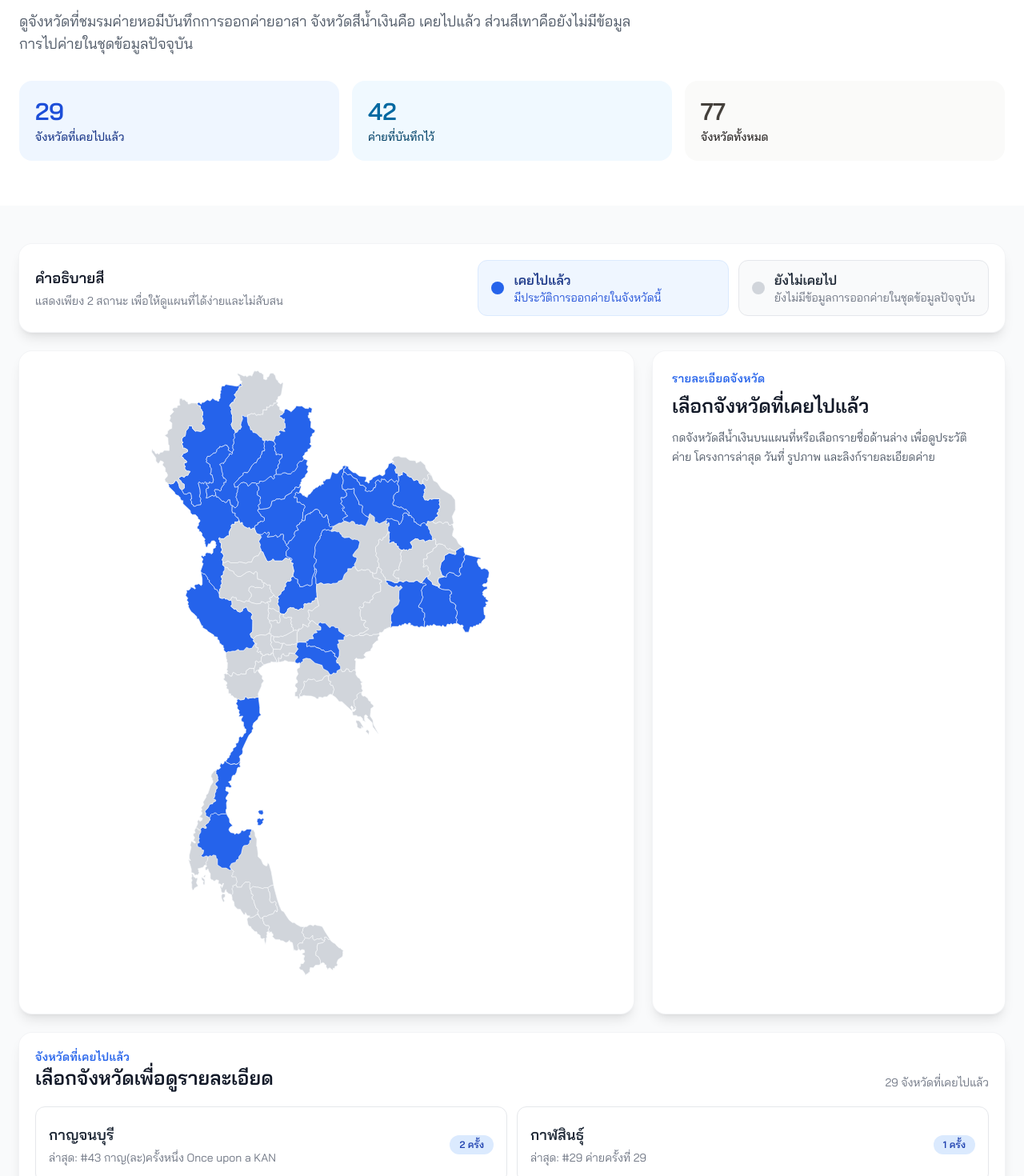
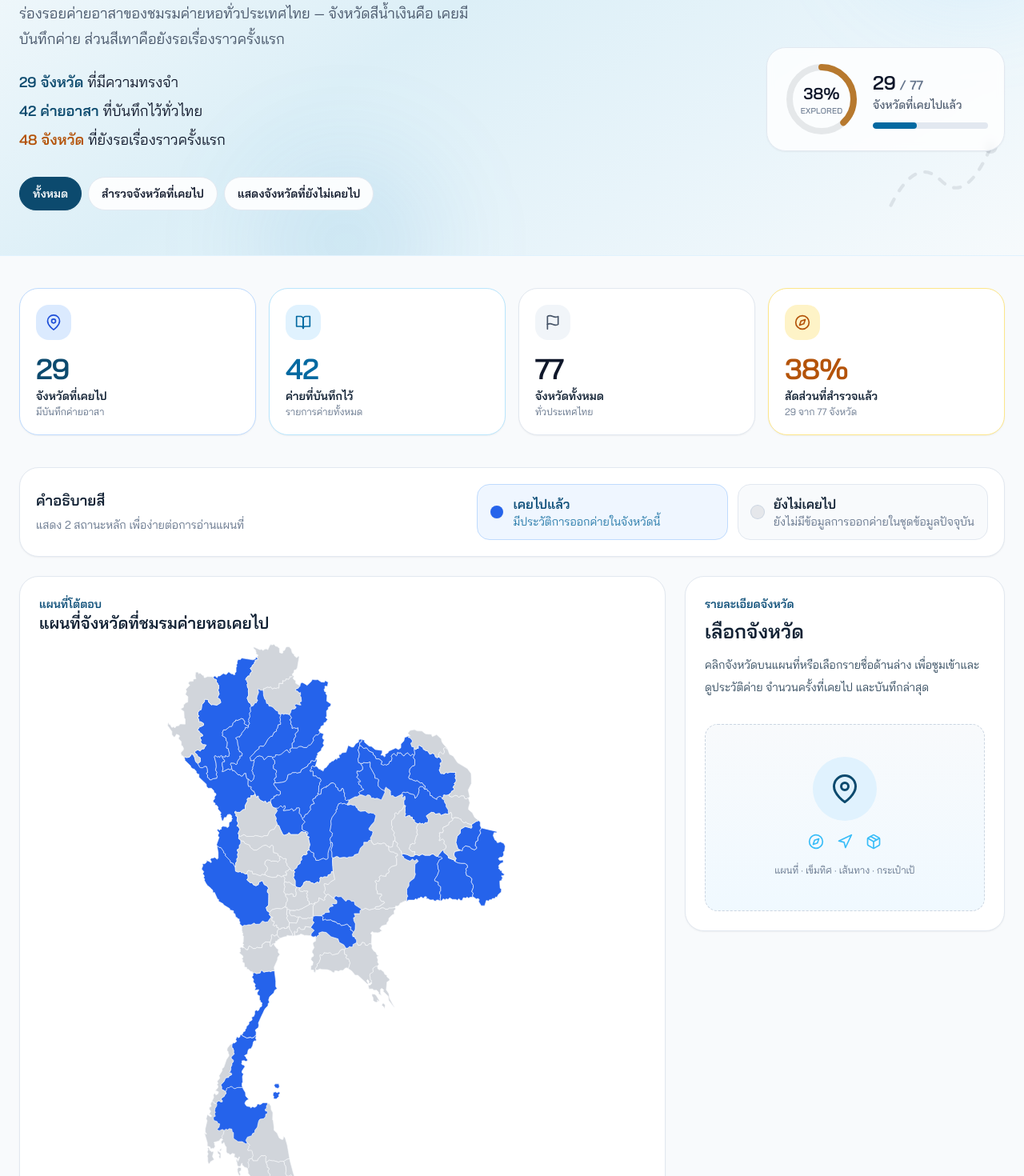
Before and after one commit to KH-Club/KHWebpage, a React (Vite) app: page /map in a window 1280 px wide. Shown: the part 252-1722 px from the top of the page at 80% size. Built offline with nearby package versions, Linux system fonts and the light colour scheme.

Commit message:
feat(map): wire Phase 1 memory map layout
Hero, stats, legend, empty panel, and Kaihor-toned surfaces for /map.

```diff
--- a/src/pages/Mappage/components/ProvinceDetailPanel.tsx
+++ b/src/pages/Mappage/components/ProvinceDetailPanel.tsx
@@ -1,7 +1,16 @@
 import { memo } from "react"
 import { Link } from "react-router-dom"
-import { FiCalendar, FiExternalLink, FiMapPin, FiUsers } from "react-icons/fi"
+import {
+	FiCalendar,
+	FiCompass,
+	FiExternalLink,
+	FiMapPin,
+	FiNavigation,
+	FiPackage,
+	FiUsers,
+} from "react-icons/fi"
 import { LazyImage } from "@/components/ui"
+import { mapRegions } from "../data/campMapData"
 import { ProvinceSummary } from "../types"
 
 interface ProvinceDetailPanelProps {
@@ -15,23 +24,43 @@ export const ProvinceDetailPanel = memo(function ProvinceDetailPanel({
 }: ProvinceDetailPanelProps) {
 	if (!summary) {
 		return (
-			<aside className="rounded-2xl bg-white p-6 shadow-lg ring-1 ring-gray-100">
-				<p className="text-sm font-semibold uppercase tracking-wide text-blue-600">
+			<aside className="flex h-full flex-col rounded-3xl border border-[#E2E8F0] bg-white p-6 shadow-sm">
+				<p className="text-sm font-semibold text-[#0E4F79]">
 					รายละเอียดจังหวัด
 				</p>
-				<h2 className="mt-2 text-2xl font-bold text-gray-900">
-					เลือกจังหวัดที่เคยไปแล้ว
+				<h2 className="mt-2 text-2xl font-bold text-[#102033]">
+					เลือกจังหวัด
 				</h2>
-				<p className="mt-3 text-sm leading-6 text-gray-600">
-					กดจังหวัดสีน้ำเงินบนแผนที่หรือเลือกรายชื่อด้านล่าง เพื่อดูประวัติ ค่าย
-					โครงการล่าสุด วันที่ รูปภาพ และลิงก์รายละเอียดค่าย
+				<p className="mt-3 text-sm leading-7 text-[#334B5F]">
+					คลิกจังหวัดบนแผนที่หรือเลือกรายชื่อด้านล่าง
+					เพื่อซูมเข้าและดูประวัติค่าย จำนวนครั้งที่เคยไป และบันทึกล่าสุด
 				</p>
+
+				<div
+					className="mt-8 flex flex-1 flex-col items-center justify-center rounded-2xl border border-dashed border-slate-300 bg-gradient-to-b from-slate-50 to-sky-50 px-6 py-10 text-center"
+					aria-hidden
+				>
+					<div className="relative mb-4 flex h-20 w-20 items-center justify-center">
+						<span className="absolute inset-0 rounded-full bg-sky-100" />
+						<FiMapPin className="relative h-9 w-9 text-sky-900" />
+					</div>
+					<div className="flex items-center gap-4 text-sky-400">
+						<FiCompass className="h-5 w-5" />
+						<FiNavigation className="h-5 w-5" />
+						<FiPackage className="h-5 w-5" />
+					</div>
+					<p className="mt-4 max-w-[220px] text-xs leading-5 text-slate-500">
+						แผนที่ · เข็มทิศ · เส้นทาง · กระเป๋าเป้
+					</p>
+				</div>
 			</aside>
 		)
 	}
 
+	const regionLabel = mapRegions[summary.region]?.labelTh ?? summary.region
+
 	return (
-		<aside className="overflow-hidden rounded-2xl bg-white shadow-lg ring-1 ring-gray-100">
+		<aside className="overflow-hidden rounded-3xl border border-[#E2E8F0] bg-white shadow-sm">
 			{summary.imageSrc ? (
 				<div className="relative h-52">
 					<LazyImage
@@ -40,14 +69,17 @@ export const ProvinceDetailPanel = memo(function ProvinceDetailPanel({
 						wrapperClassName="absolute inset-0"
 						className="h-full w-full object-cover"
 					/>
-					<div className="absolute inset-0 bg-gradient-to-t from-black/60 to-transparent" />
+					<div className="absolute inset-0 bg-gradient-to-t from-[#082A3D]/80 via-[#082A3D]/30 to-transparent" />
 					<div className="absolute inset-x-4 bottom-4">
-						<span className="inline-flex rounded-full bg-blue-600 px-3 py-1 text-xs font-semibold text-white shadow">
+						<span className="inline-flex rounded-full bg-[#2478A8] px-3 py-1 text-xs font-semibold text-white shadow">
 							เคยไปแล้ว
 						</span>
 						<h2 className="mt-2 text-3xl font-bold text-white">
 							{summary.provinceName}
 						</h2>
+						<p className="mt-1 text-sm font-medium text-white/85">
+							{regionLabel} · {summary.visitCount} ครั้ง
+						</p>
 					</div>
 				</div>
 			) : null}
@@ -55,35 +87,35 @@ export const ProvinceDetailPanel = memo(function ProvinceDetailPanel({
 			<div className="space-y-5 p-6">
 				<div className="flex items-start justify-between gap-4">
 					<div>
-						<p className="text-sm font-semibold uppercase tracking-wide text-blue-600">
+						<p className="text-sm font-semibold text-[#0E4F79]">
 							บันทึกไว้ {summary.visitCount} ครั้ง
 						</p>
-						<h3 className="mt-1 text-xl font-bold text-gray-900">
+						<h3 className="mt-1 text-xl font-bold text-[#102033]">
 							ล่าสุด: {summary.latestVisit.name}
 						</h3>
 					</div>
 					<button
 						type="button"
 						onClick={onClearSelection}
-						className="rounded-full px-3 py-1 text-sm font-semibold text-gray-500 transition hover:bg-gray-100 hover:text-gray-900 focus:outline-none focus:ring-2 focus:ring-blue-500"
+						className="rounded-full px-3 py-1 text-sm font-semibold text-[#64748B] transition hover:bg-[#F1F5F9] hover:text-[#102033] focus:outline-none focus-visible:ring-2 focus-visible:ring-[#2478A8]"
 					>
 						ล้างการเลือก
 					</button>
 				</div>
 
-				<p className="text-sm leading-6 text-gray-600">{summary.description}</p>
+				<p className="text-sm leading-7 text-[#334B5F]">{summary.description}</p>
 
-				<div className="space-y-3 text-sm text-gray-700">
+				<div className="space-y-3 text-sm text-[#334B5F]">
 					<div className="flex gap-3">
-						<FiCalendar className="mt-0.5 h-4 w-4 shrink-0 text-blue-600" />
+						<FiCalendar className="mt-0.5 h-4 w-4 shrink-0 text-[#2478A8]" />
 						<span>{summary.latestVisit.date}</span>
 					</div>
 					<div className="flex gap-3">
-						<FiMapPin className="mt-0.5 h-4 w-4 shrink-0 text-blue-600" />
+						<FiMapPin className="mt-0.5 h-4 w-4 shrink-0 text-[#2478A8]" />
 						<span>{summary.latestVisit.location}</span>
 					</div>
 					<div className="flex gap-3">
-						<FiUsers className="mt-0.5 h-4 w-4 shrink-0 text-blue-600" />
+						<FiUsers className="mt-0.5 h-4 w-4 shrink-0 text-[#2478A8]" />
 						<span>{summary.latestVisit.director}</span>
 					</div>
 				</div>
@@ -91,7 +123,7 @@ export const ProvinceDetailPanel = memo(function ProvinceDetailPanel({
 				{summary.latestVisit.detailHref ? (
 					<Link
 						to={summary.latestVisit.detailHref}
-						className="inline-flex items-center gap-2 rounded-lg bg-blue-600 px-4 py-2 text-sm font-semibold text-white transition hover:bg-blue-700 focus:outline-none focus:ring-2 focus:ring-blue-500 focus:ring-offset-2"
+						className="inline-flex items-center gap-2 rounded-xl bg-[#0E4F79] px-4 py-2.5 text-sm font-semibold text-white transition hover:bg-[#082A3D] focus:outline-none focus-visible:ring-2 focus-visible:ring-[#2478A8] focus-visible:ring-offset-2"
 					>
 						ดูรายละเอียดค่ายล่าสุด
 						<FiExternalLink className="h-4 w-4" />
@@ -99,7 +131,7 @@ export const ProvinceDetailPanel = memo(function ProvinceDetailPanel({
 				) : null}
 
 				<div>
-					<h4 className="text-sm font-semibold text-gray-900">
+					<h4 className="text-sm font-semibold text-[#102033]">
 						ค่ายที่บันทึกไว้ในจังหวัดนี้
 					</h4>
 					<ul className="mt-3 space-y-2">
@@ -108,17 +140,17 @@ export const ProvinceDetailPanel = memo(function ProvinceDetailPanel({
 								{visit.detailHref ? (
 									<Link
 										to={visit.detailHref}
-										className="flex items-center justify-between gap-3 rounded-lg border border-gray-200 px-3 py-2 text-sm transition hover:border-blue-300 hover:bg-blue-50 focus:outline-none focus:ring-2 focus:ring-blue-500"
+										className="flex items-center justify-between gap-3 rounded-xl border border-[#E2E8F0] px-3 py-2.5 text-sm transition hover:border-[#93C5FD] hover:bg-[#EFF6FF] focus:outline-none focus-visible:ring-2 focus-visible:ring-[#2478A8]"
 									>
-										<span className="font-medium text-gray-800">
+										<span className="font-medium text-[#102033]">
 											{visit.name}
 										</span>
-										<span className="shrink-0 text-gray-500">
+										<span className="shrink-0 tabular-nums text-[#64748B]">
 											#{visit.campID}
 										</span>
 									</Link>
 								) : (
-									<span className="block rounded-lg border border-gray-200 px-3 py-2 text-sm text-gray-700">
+									<span className="block rounded-xl border border-[#E2E8F0] px-3 py-2.5 text-sm text-[#334B5F]">
 										{visit.name}
 									</span>
 								)}
--- a/src/pages/Mappage/components/ThailandProvinceMap.tsx
+++ b/src/pages/Mappage/components/ThailandProvinceMap.tsx
@@ -35,11 +35,19 @@ export const ThailandProvinceMap = memo(function ThailandProvinceMap({
 			role="region"
 			aria-labelledby="thailand-map-title"
 			aria-describedby="thailand-map-desc"
-			className="rounded-2xl bg-white p-4 shadow-lg ring-1 ring-gray-100 sm:p-6"
+			className="rounded-3xl border border-[#E2E8F0] bg-white p-4 shadow-sm sm:p-6"
 		>
-			<h2 id="thailand-map-title" className="sr-only">
-				แผนที่จังหวัดที่ชมรมค่ายหอเคยไป
-			</h2>
+			<div className="mb-3 flex flex-col gap-1 sm:flex-row sm:items-end sm:justify-between">
+				<div>
+					<p className="text-sm font-semibold text-[#0E4F79]">แผนที่โต้ตอบ</p>
+					<h2
+						id="thailand-map-title"
+						className="text-lg font-bold text-[#102033] sm:text-xl"
+					>
+						แผนที่จังหวัดที่ชมรมค่ายหอเคยไป
+					</h2>
+				</div>
+			</div>
 			<p id="thailand-map-desc" className="sr-only">
 				แผนที่ประเทศไทยแบบโต้ตอบ
 				จังหวัดสีน้ำเงินคือจังหวัดที่เคยไปและเลือกดูรายละเอียดได้
@@ -111,6 +119,9 @@ export const ThailandProvinceMap = memo(function ThailandProvinceMap({
 					)
 				})}
 			</svg>
+			<p className="mt-3 text-center text-xs text-[#64748B] sm:text-sm">
+				คลิกจังหวัดสีน้ำเงินเพื่อดูรายละเอียด · กด Esc เพื่อล้างการเลือก
+			</p>
 		</div>
 	)
 })
--- a/src/pages/Mappage/components/VisitedProvinceList.tsx
+++ b/src/pages/Mappage/components/VisitedProvinceList.tsx
@@ -17,21 +17,21 @@ export const VisitedProvinceList = memo(function VisitedProvinceList({
 		<section
 			aria-labelledby="visited-provinces-heading"
 			aria-label="รายชื่อจังหวัดที่เคยไปแล้ว"
-			className="rounded-2xl bg-white p-5 shadow-lg ring-1 ring-gray-100"
+			className="rounded-3xl border border-[#E2E8F0] bg-white p-5 shadow-sm sm:p-6"
 		>
 			<div className="flex flex-col gap-2 sm:flex-row sm:items-end sm:justify-between">
 				<div>
-					<p className="text-sm font-semibold uppercase tracking-wide text-blue-600">
+					<p className="text-sm font-semibold text-[#0E4F79]">
 						จังหวัดที่เคยไปแล้ว
 					</p>
 					<h2
 						id="visited-provinces-heading"
-						className="text-2xl font-bold text-gray-900"
+						className="text-2xl font-bold text-[#102033]"
 					>
 						เลือกจังหวัดเพื่อดูรายละเอียด
 					</h2>
 				</div>
-				<p className="text-sm text-gray-500">
+				<p className="text-sm text-[#64748B]">
 					{summaries.length} จังหวัดที่เคยไปแล้ว
 				</p>
 			</div>
@@ -47,10 +47,10 @@ export const VisitedProvinceList = memo(function VisitedProvinceList({
 							onClick={() => onSelectProvince(summary.provinceId)}
 							aria-label={`เลือกจังหวัด ${summary.provinceName} จากรายชื่อจังหวัดที่เคยไปแล้ว มีบันทึกค่าย ${summary.visitCount} ครั้ง`}
 							className={cn(
-								"flex min-h-24 flex-col gap-3 rounded-xl border px-4 py-4 text-left transition focus:outline-none focus:ring-2 focus:ring-blue-500 focus:ring-offset-2 sm:flex-row sm:items-center sm:justify-between",
+								"flex min-h-24 flex-col gap-3 rounded-2xl border px-4 py-4 text-left transition focus:outline-none focus-visible:ring-2 focus-visible:ring-[#2478A8] focus-visible:ring-offset-2 sm:flex-row sm:items-center sm:justify-between",
 								isSelected
-									? "border-blue-700 bg-blue-700 text-white shadow-md"
-									: "border-gray-200 bg-white text-gray-800 hover:border-blue-300 hover:bg-blue-50",
+									? "border-[#0E4F79] bg-[#0E4F79] text-white shadow-md"
+									: "border-[#E2E8F0] bg-white text-[#102033] hover:border-[#93C5FD] hover:bg-[#EFF6FF]",
 							)}
 							aria-pressed={isSelected}
 						>
@@ -61,7 +61,7 @@ export const VisitedProvinceList = memo(function VisitedProvinceList({
 								<span
 									className={cn(
 										"mt-1 block text-sm sm:line-clamp-2",
-										isSelected ? "text-blue-50" : "text-gray-500",
+										isSelected ? "text-white/85" : "text-[#64748B]",
 									)}
 								>
 									ล่าสุด: #{summary.latestVisit.campID}{" "}
@@ -72,8 +72,8 @@ export const VisitedProvinceList = memo(function VisitedProvinceList({
 								className={cn(
 									"inline-flex w-fit shrink-0 rounded-full px-3 py-1 text-xs font-semibold",
 									isSelected
-										? "bg-white text-blue-700"
-										: "bg-blue-100 text-blue-800",
+										? "bg-white text-[#0E4F79]"
+										: "bg-[#DBEAFE] text-[#1D4ED8]",
 								)}
 							>
 								{summary.visitCount} ครั้ง
--- a/src/pages/Mappage/page.tsx
+++ b/src/pages/Mappage/page.tsx
@@ -1,31 +1,44 @@
-import { useCallback, useEffect, useMemo, useState } from "react"
+import { useCallback, useEffect, useMemo, useRef, useState } from "react"
 import { provinces } from "@/assets/data/provinces"
 import {
+	getMapStats,
 	visitedProvinceSummaries,
 	visitedProvinceSummaryById,
 } from "./data/campMapData"
+import { MapHero } from "./components/MapHero"
+import { MapLegend } from "./components/MapLegend"
+import { MapStats } from "./components/MapStats"
 import { ProvinceDetailPanel } from "./components/ProvinceDetailPanel"
 import { ThailandProvinceMap } from "./components/ThailandProvinceMap"
 import { VisitedProvinceList } from "./components/VisitedProvinceList"
+import { MapMode } from "./types"
 
 const MapPage = () => {
 	const [selectedProvinceId, setSelectedProvinceId] = useState<string>()
+	const [mapMode, setMapMode] = useState<MapMode>("all")
+	const mapSectionRef = useRef<HTMLElement>(null)
 
 	const selectedSummary = selectedProvinceId
 		? visitedProvinceSummaryById.get(selectedProvinceId)
 		: undefined
 
-	const totalVisits = useMemo(
-		() =>
-			visitedProvinceSummaries.reduce(
-				(total, summary) => total + summary.visitCount,
-				0,
-			),
+	const stats = useMemo(
+		() => getMapStats(visitedProvinceSummaries, provinces.length),
 		[],
 	)
 
 	const handleClearSelection = useCallback(() => {
 		setSelectedProvinceId(undefined)
+	}, [])
+
+	const handleExploreMap = useCallback(() => {
+		const node = mapSectionRef.current
+		if (node && typeof node.scrollIntoView === "function") {
+			node.scrollIntoView({
+				behavior: "smooth",
+				block: "start",
+			})
+		}
 	}, [])
 
 	useEffect(() => {
@@ -43,94 +56,40 @@ const MapPage = () => {
 	}, [handleClearSelection])
 
 	return (
-		<div className="min-h-screen bg-gray-50">
-			<section className="bg-white">
-				<div className="container mx-auto px-6 py-10 sm:py-14">
-					<div className="max-w-3xl">
-						<p className="text-sm font-semibold uppercase tracking-wide text-blue-600">
-							แผนที่ค่าย
-						</p>
-						<h1 className="mt-3 text-4xl font-bold text-gray-950 sm:text-5xl">
-							แผนที่ร่องรอยค่ายอาสาทั่วประเทศไทย
-						</h1>
-						<p className="mt-4 text-base leading-7 text-gray-600 sm:text-lg">
-							ดูจังหวัดที่ชมรมค่ายหอมีบันทึกการออกค่ายอาสา จังหวัดสีน้ำเงินคือ
-							เคยไปแล้ว ส่วนสีเทาคือยังไม่มีข้อมูลการไปค่ายในชุดข้อมูลปัจจุบัน
-						</p>
+		<div className="min-h-screen bg-[#F8FAFC]">
+			<MapHero
+				stats={stats}
+				mapMode={mapMode}
+				onMapModeChange={setMapMode}
+				onExploreMap={handleExploreMap}
+			/>
+
+			<section className="container mx-auto px-6 py-8 sm:py-10">
+				<MapStats stats={stats} />
+			</section>
+
+			<section
+				ref={mapSectionRef}
+				className="container mx-auto scroll-mt-24 px-6 pb-8 sm:pb-12"
+			>
+				<div className="mb-6">
+					<MapLegend />
 				</div>
 
-					<div className="mt-8 grid grid-cols-1 gap-4 sm:grid-cols-3">
-						<div className="rounded-2xl bg-blue-50 p-5">
-							<p className="text-3xl font-bold text-blue-700">
-								{visitedProvinceSummaries.length}
-							</p>
-							<p className="mt-1 text-sm font-medium text-blue-900">
-								จังหวัดที่เคยไปแล้ว
-							</p>
-						</div>
-						<div className="rounded-2xl bg-sky-50 p-5">
-							<p className="text-3xl font-bold text-sky-700">{totalVisits}</p>
-							<p className="mt-1 text-sm font-medium text-sky-900">
-								ค่ายที่บันทึกไว้
-							</p>
-						</div>
-						<div className="rounded-2xl bg-stone-50 p-5">
-							<p className="text-3xl font-bold text-stone-700">
-								{provinces.length}
-							</p>
-							<p className="mt-1 text-sm font-medium text-stone-800">
-								จังหวัดทั้งหมด
-							</p>
-						</div>
-					</div>
-				</div>
-			</section>
-
-			<section className="container mx-auto px-6 py-8 sm:py-12">
-				<div
-					aria-label="คำอธิบายแผนที่"
-					className="mb-6 rounded-2xl bg-white p-5 shadow-lg ring-1 ring-gray-100"
-				>
-					<div className="flex flex-col gap-4 lg:flex-row lg:items-center lg:justify-between">
-						<div>
-							<h2 className="text-lg font-bold text-gray-900">คำอธิบายสี</h2>
-							<p className="mt-1 text-sm text-gray-500">
-								แสดงเพียง 2 สถานะ เพื่อให้ดูแผนที่ได้ง่ายและไม่สับสน
-							</p>
-						</div>
-						<div className="grid gap-3 sm:grid-cols-2 lg:min-w-[560px]">
-							<div className="flex items-center gap-3 rounded-xl border border-blue-100 bg-blue-50 px-4 py-3">
-								<span className="h-4 w-4 rounded-full bg-blue-600" />
-								<div>
-									<p className="font-semibold text-blue-900">เคยไปแล้ว</p>
-									<p className="text-sm text-blue-700">
-										มีประวัติการออกค่ายในจังหวัดนี้
-									</p>
-								</div>
-							</div>
-							<div className="flex items-center gap-3 rounded-xl border border-gray-200 bg-gray-50 px-4 py-3">
-								<span className="h-4 w-4 rounded-full bg-gray-300" />
-								<div>
-									<p className="font-semibold text-gray-800">ยังไม่เคยไป</p>
-									<p className="text-sm text-gray-500">
-										ยังไม่มีข้อมูลการออกค่ายในชุดข้อมูลปัจจุบัน
-									</p>
-								</div>
-							</div>
-						</div>
-					</div>
-				</div>
-
-				<div className="grid grid-cols-1 gap-6 xl:grid-cols-[minmax(0,1fr)_440px]">
+				<div className="grid grid-cols-1 gap-6 xl:grid-cols-[minmax(0,1fr)_400px]">
+					<div data-map-mode={mapMode}>
 						<ThailandProvinceMap
 							selectedProvinceId={selectedProvinceId}
 							onSelectProvince={setSelectedProvinceId}
 						/>
+					</div>
 
+					<div className="xl:sticky xl:top-24 xl:self-start">
 						<ProvinceDetailPanel
 							summary={selectedSummary}
 							onClearSelection={handleClearSelection}
 						/>
+					</div>
 				</div>
 
 				<div className="mt-6">
```
Lines whose indentation alone changed are shown as unchanged.
